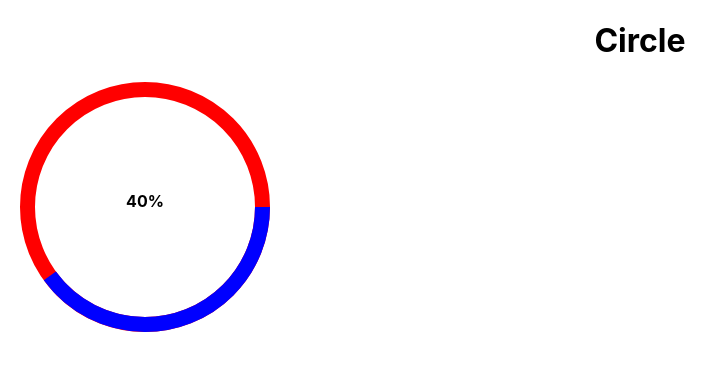
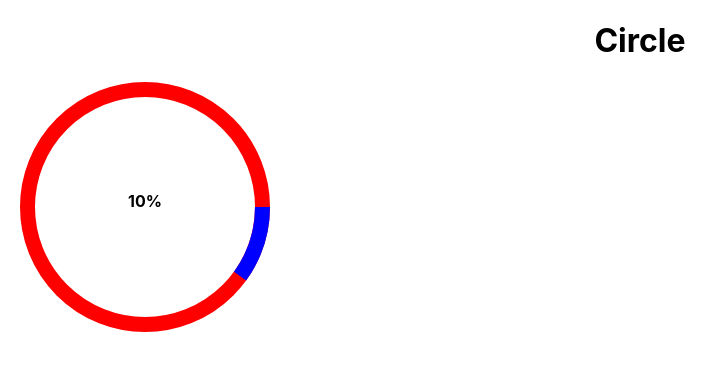
Before and after one commit to JWeilert/ReactProject, a React (Create React App) app: page / in a window 1280 px wide. Shown: the top 370 px of the page, without its empty margins (0-728 px from the left). Built offline with nearby package versions, Linux system fonts and the light colour scheme.

Commit message:
Clicking changes percentage and visual

```diff
--- a/src/App.js
+++ b/src/App.js
@@ -1,19 +1,21 @@
 import logo from "./logo.svg";
 import "./App.css";
 import Circle from "./Content/Circle";
+import React, { useEffect, useState, useRef } from "react";
 
 function App() {
+  let [progress, newProgress] = useState(10);
   const state = {
     size: 250,
-    progress: 40,
     strokeWidth: 15,
     circleOneColor: "red",
     circleTwoColor: "blue",
   };
+
   return (
     <div className="App">
       <h1>Circle</h1>
-      <Circle {...state} />
+      <Circle {...state} progress={progress} newProgress={newProgress} />
     </div>
   );
 }
--- a/src/Content/Circle.js
+++ b/src/Content/Circle.js
@@ -3,17 +3,23 @@ import React, { useEffect, useState, useRef } from "react";
 import "./css/circle.css";
 
 const Circle = (props) => {
-  const [offset, setOffset] = useState(0);
+  let [offset, setOffset] = useState(0);
   const { size, progress, strokeWidth, circleOneColor, circleTwoColor } = props;
   const center = size / 2;
   const radius = size / 2 - strokeWidth / 2;
   const circumfrerence = 2 * Math.PI * radius;
   useEffect(() => {
-    const progressOffset = ((100 - progress) / 100) * circumfrerence;
+    let progressOffset = ((100 - progress) / 100) * circumfrerence;
     setOffset(progressOffset);
+    console.log("Loaded");
   }, [progress, circumfrerence, setOffset, offset]);
+
+  const click = (e) => {
+    console.log("Click");
+    props.newProgress(props.progress + 5);
+  };
   return (
-    <div>
+    <div onClick={click}>
       {/*
 
     https://www.w3schools.com/html/html5_svg.asp
```
